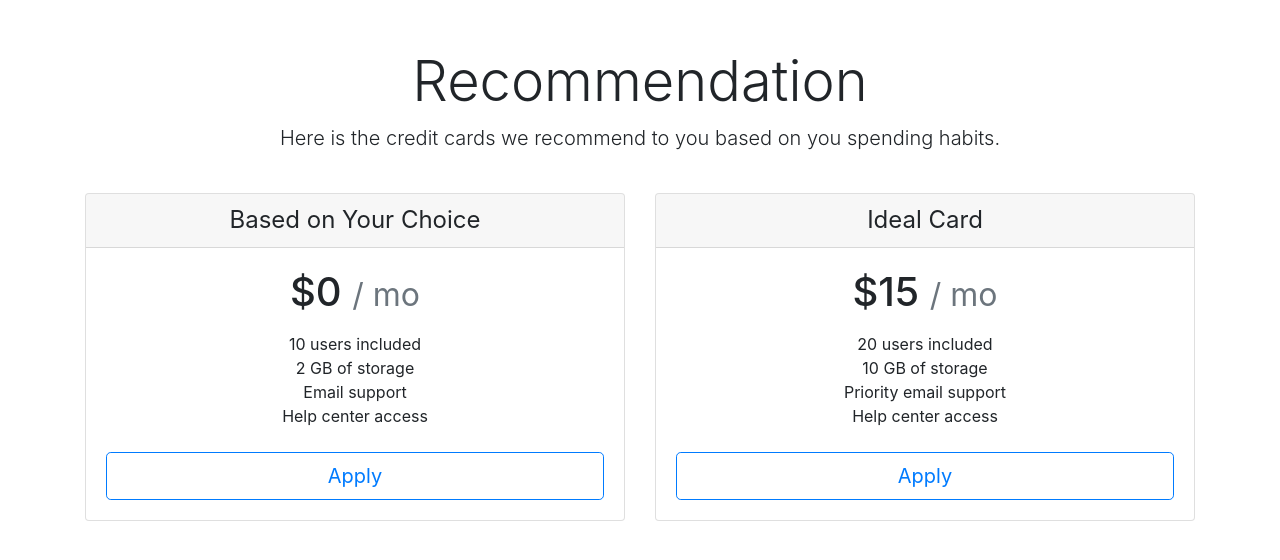
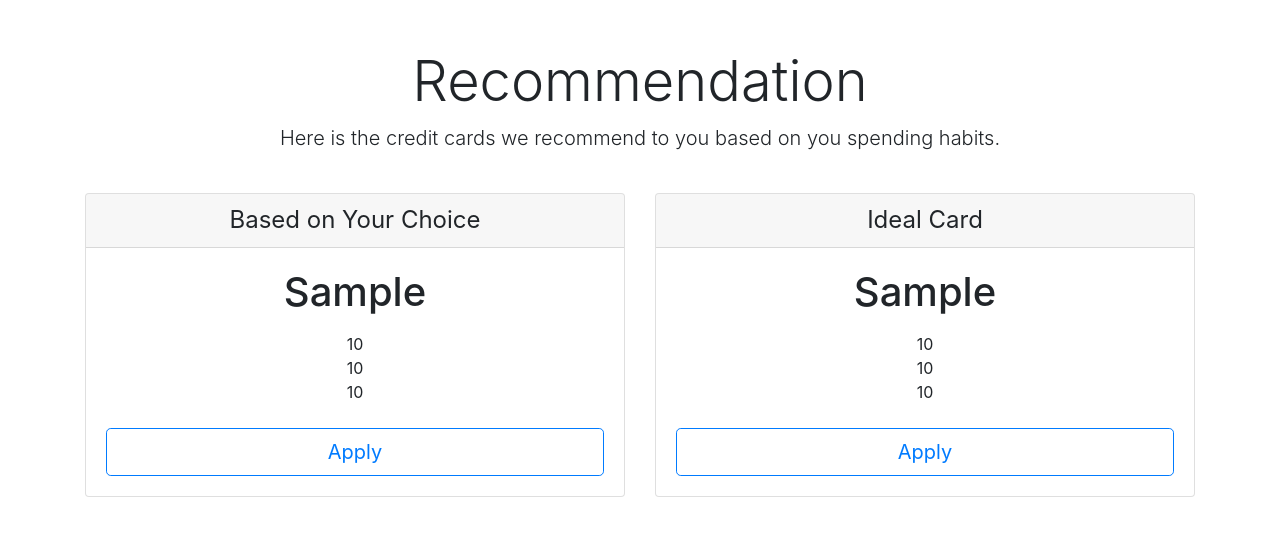
Before and after one commit to davidygp/IRS-MR-2019-01-19-IS1PT-GRP-MRCard, a Django app: template Recommender/templates/Recommender/recommendation.html in a window 1280 px wide. Shown: the top 560 px of the page. Run offline with Django 3.2, Linux system fonts and the light colour scheme; the template is opened without the code that fills it: most values are stand-ins (such as "Sample title", 1, 10 or a date in 2020); some libraries are stand-ins or nearby versions.

Commit message:
update spending amount with Django template

```diff
--- a/Recommender/templates/Recommender/recommendation.html
+++ b/Recommender/templates/Recommender/recommendation.html
@@ -1,12 +1,3 @@
-<!-- <p>Our recommendation for you is:</p><br>
-<p>Ideal Credit Card:</p>{{ideal_credit_card}}<br>
-<p>Based on your prefered selection:</p>{{preferred_credit_card}}<br>
-{{cashback_amount}}<br>
-{{miles_amount}}<br>
-{points_amount{}}<br>
-
-Thank You<br> -->
-
 <!DOCTYPE html>
 <html lang="en">
 <style>
@@ -34,12 +25,11 @@ Thank You<br> -->
             <h4 class="my-0 font-weight-normal">Based on Your Choice</h4>
           </div>
           <div class="card-body">
-            <h1 class="card-title pricing-card-title">$0 <small class="text-muted">/ mo</small></h1>
+            <h1 class="card-title pricing-card-title">{{preferred_credit_card}}</h1>
             <ul class="list-unstyled mt-3 mb-4">
-              <li>10 users included</li>
-              <li>2 GB of storage</li>
-              <li>Email support</li>
-              <li>Help center access</li>
+              <li>{{cashback_amount}}</li>
+              <li>{{miles_amount}}</li>
+              <li>{{points_amount}}</li>
             </ul>
             <button type="button" class="btn btn-lg btn-block btn-outline-primary">Apply</button>
           </div>
@@ -49,12 +39,11 @@ Thank You<br> -->
             <h4 class="my-0 font-weight-normal">Ideal Card</h4>
           </div>
           <div class="card-body">
-            <h1 class="card-title pricing-card-title">$15 <small class="text-muted">/ mo</small></h1>
+            <h1 class="card-title pricing-card-title">{{ideal_credit_card}}</h1>
             <ul class="list-unstyled mt-3 mb-4">
-              <li>20 users included</li>
-              <li>10 GB of storage</li>
-              <li>Priority email support</li>
-              <li>Help center access</li>
+              <li>{{cashback_amount}}</li>
+              <li>{{miles_amount}}</li>
+              <li>{{points_amount}}</li>
             </ul>
             <button type="button" class="btn btn-lg btn-block btn-outline-primary">Apply</button>
           </div>
```
Also changed, not shown: Recommender/templates/Recommender/spending_checkbox.html (+5 -5 lines).
